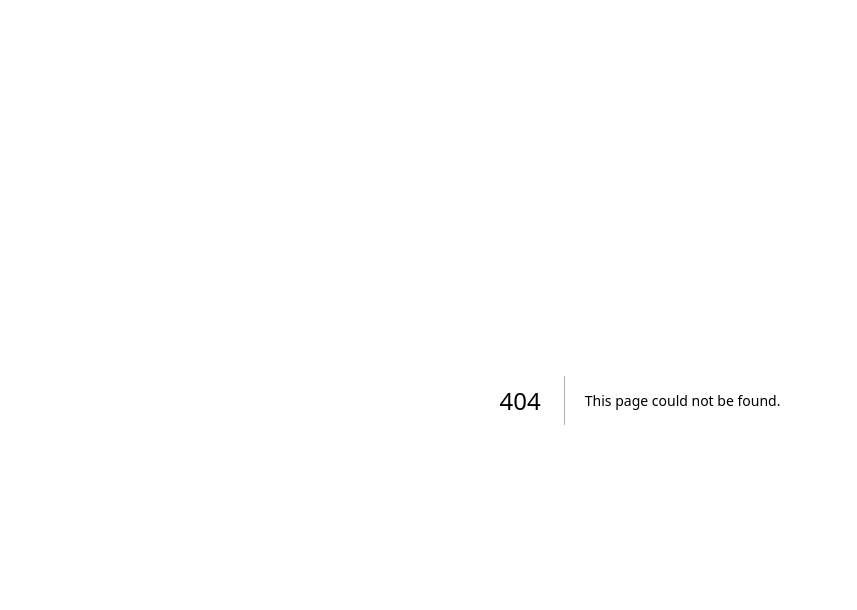
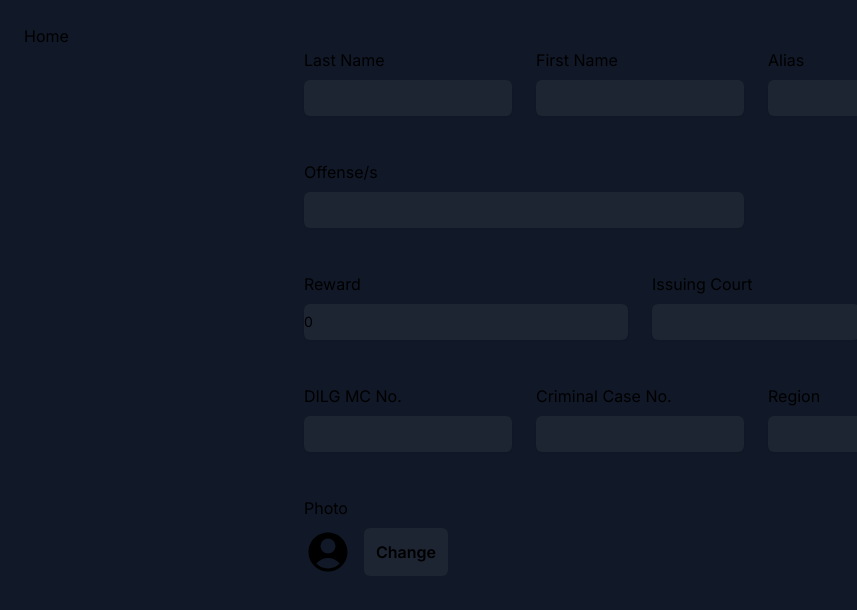
Before and after one commit to jylevergara/pnp-most-wanted, a Next.js app: page /add in a window 1280 px wide. Before the commit this address had no page. Shown: the top 610 px of the page, without its empty margins (0-857 px from the left). Built offline with nearby package versions, Linux system fonts and the light colour scheme.

Commit message:
create form ui

```diff
--- a/src/app/(models)/Person.js
+++ b/src/app/(models)/Person.js
@@ -6,7 +6,8 @@ mongoose.Promise = global.Promise;
 const personSchema = new Schema(
   {
     id: String,
-    name: String,
+    lastName: String,
+    firstName: String,
     offenses: String,
     issuingCourt: String,
     alias: String,
--- a/src/app/InfoPage/[id]/page.tsx
+++ b/src/app/InfoPage/[id]/page.tsx
@@ -31,7 +31,7 @@ const Info = async ({ params }) => {
               <dt className="font-medium text-slate-400 leading-6">
                 Full Name
               </dt>
-              <dd>{person.name}</dd>
+              <dd>{person.lastName}, {person.firstName}</dd>
             </div>
             <div className="py-3 border-t">
               <dt className="font-medium text-slate-400 leading-6">Alias</dt>
--- /dev/null
+++ b/src/app/add/page.tsx
@@ -0,0 +1,173 @@
+"use client";
+
+import { useState } from "react";
+import Nav from "../(components)/Nav";
+
+const Add = () => {
+  const [values, setValues] = useState({
+    lastName: "",
+    firstName: "",
+    alias: "",
+    offenses: "",
+    reward: 0,
+    issuingCourt: "",
+    dilgMcNo: "",
+    criminalCaseNo: "",
+    region: "",
+  });
+
+  function handleTextChange(event) {
+    const value = event.target.value;
+    console.log("value", value);
+    console.log("event.target.name", event.target.name);
+    setValues((prev) => {
+      console.log("prev", prev);
+      return {
+        ...prev,
+        [event.target.name]: value,
+      };
+    });
+  }
+
+  return (
+    <main className="min-h-screen items-center p-24 bg-gray-900 sm: p-6 ">
+      <Nav />
+      <div className="max-w-2xl ml-auto mr-auto">
+        <form>
+          <div className="grid gap-x-6 gap-y-8 sm:grid-cols-6">
+            <div className="pb-3 col-span-2">
+              <label>Last Name</label>
+              <div className="mt-2">
+                <input
+                  type="text"
+                  value={values.lastName}
+                  name="lastName"
+                  onChange={handleTextChange}
+                  className="ring-white ring-inset shadow-sm w-full py-1.5 rounded-md ring-offset-white bg-[rgba(255,255,255,0.05)] sm:leading-6 text-sm"
+                />
+              </div>
+            </div>
+            <div className="pb-3 col-span-2">
+              <label>First Name</label>
+              <div className="mt-2">
+                <input
+                  type="text"
+                  value={values.firstName}
+                  name="firstName"
+                  onChange={handleTextChange}
+                  className="ring-white ring-inset shadow-sm w-full py-1.5 rounded-md ring-offset-white bg-[rgba(255,255,255,0.05)] sm:leading-6 text-sm"
+                />
+              </div>
+            </div>
+            <div className="pb-3 col-span-2">
+              <label>Alias</label>
+              <div className="mt-2">
+                <input
+                  type="text"
+                  value={values.alias}
+                  name="alias"
+                  onChange={handleTextChange}
+                  className="ring-white ring-inset shadow-sm w-full py-1.5 rounded-md ring-offset-white bg-[rgba(255,255,255,0.05)] sm:leading-6 text-sm"
+                />
+              </div>
+            </div>
+            <div className="pb-3 col-span-4">
+              <label>Offense/s</label>
+              <div className="mt-2">
+                <input
+                  type="text"
+                  value={values.offenses}
+                  name="offenses"
+                  onChange={handleTextChange}
+                  className="ring-white ring-inset shadow-sm w-full py-1.5 rounded-md ring-offset-white bg-[rgba(255,255,255,0.05)] sm:leading-6 text-sm"
+                />
+              </div>
+            </div>
+            <div className="pb-3 col-span-3">
+              <label>Reward</label>
+              <div className="mt-2">
+                <input
+                  type="text"
+                  value={values.reward}
+                  name="reward"
+                  onChange={handleTextChange}
+                  className="ring-white ring-inset shadow-sm w-full py-1.5 rounded-md ring-offset-white bg-[rgba(255,255,255,0.05)] sm:leading-6 text-sm"
+                />
+              </div>
+            </div>
+            <div className="pb-3 col-span-2">
+              <label>Issuing Court</label>
+              <div className="mt-2">
+                <input
+                  type="text"
+                  value={values.issuingCourt}
+                  name="issuingCourt"
+                  onChange={handleTextChange}
+                  className="ring-white ring-inset shadow-sm w-full py-1.5 rounded-md ring-offset-white bg-[rgba(255,255,255,0.05)] sm:leading-6 text-sm"
+                />
+              </div>
+            </div>
+            <div className="pb-3 col-span-2">
+              <label>DILG MC No.</label>
+              <div className="mt-2">
+                <input
+                  type="text"
+                  value={values.dilgMcNo}
+                  name="dilgMcNo"
+                  onChange={handleTextChange}
+                  className="ring-white ring-inset shadow-sm w-full py-1.5 rounded-md ring-offset-white bg-[rgba(255,255,255,0.05)] sm:leading-6 text-sm"
+                />
+              </div>
+            </div>
+            <div className="pb-3 col-span-2">
+              <label>Criminal Case No.</label>
+              <div className="mt-2">
+                <input
+                  type="text"
+                  value={values.criminalCaseNo}
+                  name="criminalCaseNo"
+                  onChange={handleTextChange}
+                  className="ring-white ring-inset shadow-sm w-full py-1.5 rounded-md ring-offset-white bg-[rgba(255,255,255,0.05)] sm:leading-6 text-sm"
+                />
+              </div>
+            </div>
+            <div className="pb-3 col-span-2">
+              <label>Region</label>
+              <div className="mt-2">
+                <input
+                  type="text"
+                  value={values.region}
+                  name="region"
+                  onChange={handleTextChange}
+                  className="ring-white ring-inset shadow-sm w-full py-1.5 rounded-md ring-offset-white bg-[rgba(255,255,255,0.05)] sm:leading-6 text-sm"
+                />
+              </div>
+            </div>
+            <div className="pb-3 col-span-4">
+              <label>Photo</label>
+              <div className="flex flex-row mt-2 gap-3">
+                <svg
+                  xmlns="http://www.w3.org/2000/svg"
+                  viewBox="0 0 24 24"
+                  fill="currentColor"
+                  aria-hidden="true"
+                  className="h-12 w-12"
+                //   class="np rs axx"
+                >
+                  <path
+                    fill-rule="evenodd"
+                    d="M18.685 19.097A9.723 9.723 0 0021.75 12c0-5.385-4.365-9.75-9.75-9.75S2.25 6.615 2.25 12a9.723 9.723 0 003.065 7.097A9.716 9.716 0 0012 21.75a9.716 9.716 0 006.685-2.653zm-12.54-1.285A7.486 7.486 0 0112 15a7.486 7.486 0 015.855 2.812A8.224 8.224 0 0112 20.25a8.224 8.224 0 01-5.855-2.438zM15.75 9a3.75 3.75 0 11-7.5 0 3.75 3.75 0 017.5 0z"
+                    clip-rule="evenodd"
+                  ></path>
+                </svg>
+                <button className="leading-5 py-2 bg-[rgba(255,255,255,0.05)] font-semibold px-3 rounded-md">Change</button>
+              </div>
+            </div>
+          </div>
+        </form>
+      </div>
+    </main>
+  );
+};
+
+export default Add;
--- a/src/app/page.tsx
+++ b/src/app/page.tsx
@@ -10,7 +10,7 @@ import {
   useEffect,
   useState,
 } from "react";
-import userData from "./wanted.json";
+// import userData from "./wanted.json";
 import Link from "next/link";
 import Nav from "./(components)/Nav";
 
@@ -46,17 +46,7 @@ const Home = async () => {
             (person: {
               id: Key | null | undefined;
               image: string | undefined;
-              name:
-                | string
-                | number
-                | bigint
-                | boolean
-                | ReactElement<any, string | JSXElementConstructor<any>>
-                | Iterable<ReactNode>
-                | ReactPortal
-                | Promise<AwaitedReactNode>
-                | null
-                | undefined;
+              name: string
               reward:
                 | string
                 | number
@@ -90,7 +80,7 @@ const Home = async () => {
                     alt={`photo of ${person.name}`}
                   />
                   <h3 className="mt-6 text-lg font-semibold text-white leading-7 text-center">
-                    {person.name}
+                    {person.lastName}, {person.firstName}
                   </h3>
                   <p className="text-sm text-gray-300 text-center">
                     {person.reward ? person.reward : "no reward indicated"}
```
